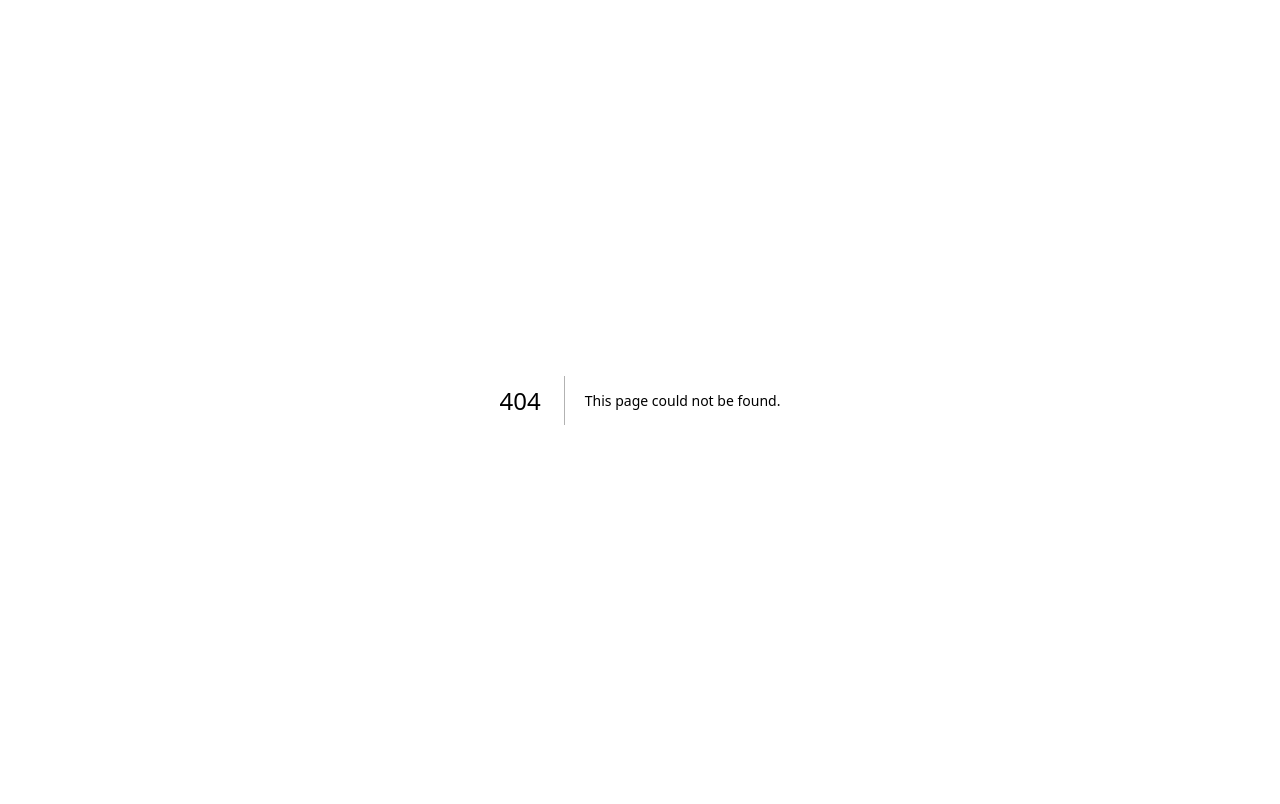
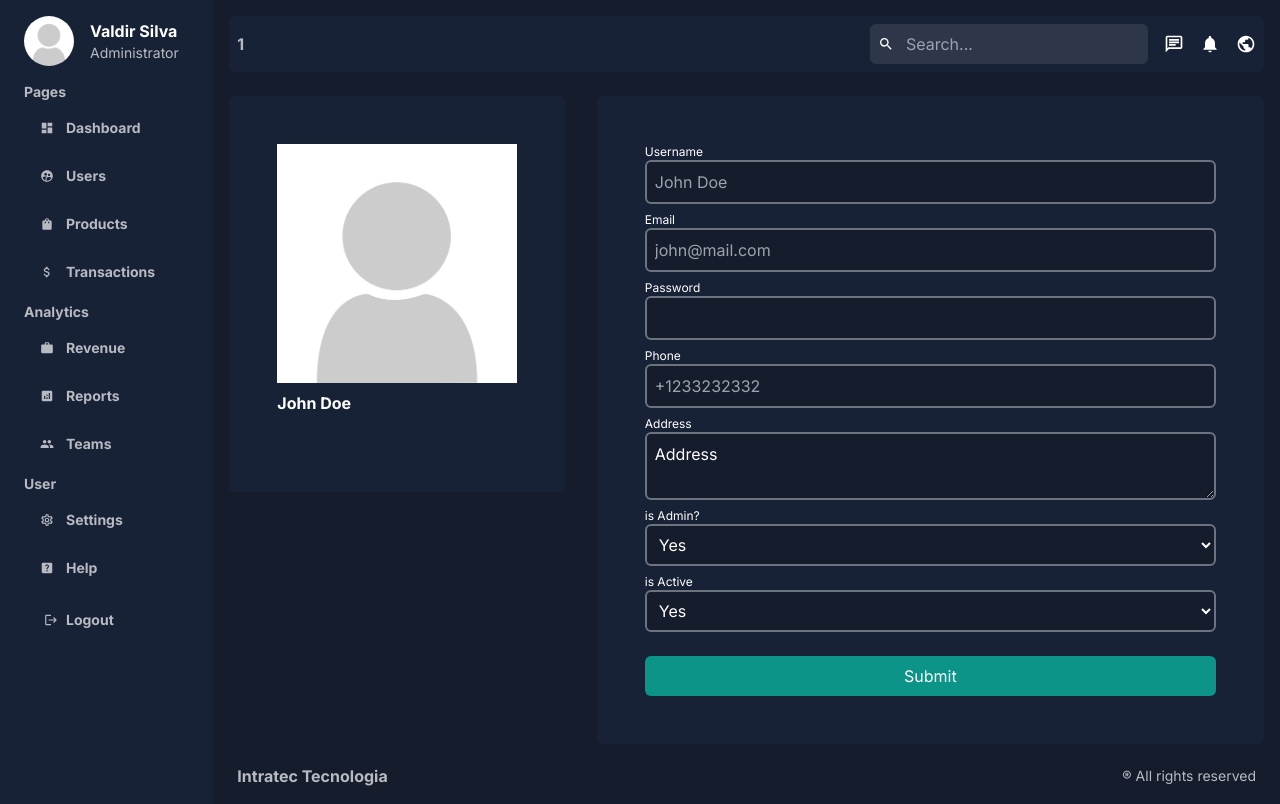
Before and after one commit to valdir-ti/admin, a Next.js app: page /dashboard/users/1 in a window 1280 px wide. Before the commit this address had no page. Built offline with nearby package versions, Linux system fonts and the light colour scheme.

Commit message:
feat: single user and product page

```diff
--- /dev/null
+++ b/src/app/dashboard/products/[id]/page.tsx
@@ -0,0 +1,45 @@
+import Image from "next/image";
+
+export default function EditProduct() {
+  return (
+    <div className="flex gap-8">
+        <div className="w-2/6 p-12 bg-[--bgSoft] rounded-md mt-6 h-max">
+            <div className="w-[100%] h-[300px] font-bold">
+                <Image alt="" src="/noproduct.jpg" width={300} height={180}/>
+                <h4 className="mt-2 text-[textSoft]">Iphone</h4>
+            </div>
+        </div>
+        <div className="w-4/6 p-12 bg-[--bgSoft] rounded-md mt-6">
+            <form className="flex flex-col">
+
+                <label htmlFor="name" className="text-xs">Name</label>
+                <input type="text" name="name" id='name' placeholder="Name" className="p-2 border-[2px] border-gray-500 rounded-md bg-[--bg] text-[--text] mb-2"/>
+
+                <label htmlFor="price" className="text-xs">Price</label>
+                <input type="number" id='price' name="price" placeholder="price" className="p-2 border-[2px] border-gray-500 rounded-md bg-[--bg] text-[--text] mb-2"/>
+
+                <label htmlFor="stock" className="text-xs">Stock</label>
+                <input type="number" id='stock' name="stock" placeholder="32" className="p-2 border-[2px] border-gray-500 rounded-md bg-[--bg] text-[--text] mb-2"/>
+
+                <label htmlFor="size" className="text-xs">Size</label>
+                <input type="number" name="size" id="size" placeholder="12" className="p-2 border-[2px] border-gray-500 rounded-md bg-[--bg] text-[--text] mb-2"/>
+
+                <label htmlFor="description" className="text-xs">Description</label>
+                <textarea name="description" id="description" cols={30} rows={2} className="p-2 border-[2px] border-gray-500 rounded-md bg-[--bg] text-[--text] mb-2">
+                    Description
+                </textarea>
+
+                <label htmlFor="category" className="text-xs">Category</label>
+                <select name="category" id="category" className="p-2 border-[2px] border-gray-500 rounded-md bg-[--bg] text-[--text] mb-2">
+                    <option value='kitchen'>kitchen</option>
+                    <option value='phone'>phone</option>
+                    <option value='computer'>computer</option>
+                </select>
+
+                <button className="w-full p-2 bg-teal-600 text-[--text] mt-4 rounded-md border-0">Submit</button>
+
+            </form>
+        </div>
+    </div>
+  )
+}
--- a/src/app/dashboard/products/page.tsx
+++ b/src/app/dashboard/products/page.tsx
@@ -47,16 +47,16 @@ export default function Home() {
             <td>36</td>
             <td>
               <div className="gap-2 flex">
-                <Link href="/">
+                <Link href="/dashboard/products/hashtesteproduto">
                   <button
-                    className="p-1 min-w-[60px] text-[--text] border-0 cursor-pointer bg-teal-600 rounded-md"
+                    className="p-1 text-[--text] border-0 cursor-pointer bg-teal-600 rounded-md min-w-[80px]"
                   >
                     View
                   </button>
                 </Link>
                 <Link href="/">
                   <button
-                    className="p-1 min-w-[60px] text-[--text] border-0 cursor-pointer bg-red-600 rounded-md"
+                    className="p-1 text-[--text] border-0 cursor-pointer bg-red-600 rounded-md min-w-[80px]"
                   >
                     Delete
                   </button>
--- /dev/null
+++ b/src/app/dashboard/users/[id]/page.tsx
@@ -0,0 +1,48 @@
+import Image from "next/image";
+
+export default function EditUser() {
+  return (
+    <div className="flex gap-8">
+        <div className="w-2/6 p-12 bg-[--bgSoft] rounded-md mt-6 h-max">
+            <div className="w-[100%] h-[300px] font-bold">
+                <Image alt="" src="/noavatar.png" width={300} height={180}/>
+                <h4 className="mt-2 text-[textSoft]">John Doe</h4>
+            </div>
+        </div>
+        <div className="w-4/6 p-12 bg-[--bgSoft] rounded-md mt-6">
+            <form className="flex flex-col">
+                <label htmlFor="username" className="text-xs">Username</label>
+                <input type="text" name="username" id="username" placeholder="John Doe" className="p-2 border-[2px] border-gray-500 rounded-md bg-[--bg] text-[--text] mb-2"/>
+
+                <label htmlFor="email" className="text-xs">Email</label>
+                <input type="email" id="email" name="email" placeholder="john@mail.com" className="p-2 border-[2px] border-gray-500 rounded-md bg-[--bg] text-[--text] mb-2"/>
+
+                <label htmlFor="password" className="text-xs">Password</label>
+                <input type="password" name="password" id="password" className="p-2 border-[2px] border-gray-500 rounded-md bg-[--bg] text-[--text] mb-2"/>
+
+                <label htmlFor="phone" className="text-xs">Phone</label>
+                <input type="text" name="phone" id="phone" placeholder="+1233232332" className="p-2 border-[2px] border-gray-500 rounded-md bg-[--bg] text-[--text] mb-2"/>
+
+                <label htmlFor="address" className="text-xs">Address</label>
+                <textarea name="address" id="address" cols={30} rows={2} className="p-2 border-[2px] border-gray-500 rounded-md bg-[--bg] text-[--text] mb-2">
+                    Address
+                </textarea>
+
+                <label htmlFor="isAdmin" className="text-xs">is Admin?</label>
+                <select name="isAdmin" id="isAdmin" className="p-2 border-[2px] border-gray-500 rounded-md bg-[--bg] text-[--text] mb-2">
+                    <option value={true}>Yes</option>
+                    <option value={false}>Noe</option>
+                </select>
+
+                <label htmlFor="isActive" className="text-xs">is Active</label>
+                <select name="isActive" id="isActive" className="p-2 border-[2px] border-gray-500 rounded-md bg-[--bg] text-[--text] mb-2">
+                    <option value={true}>Yes</option>
+                    <option value={false}>Noe</option>
+                </select>
+
+                <button className="w-full p-2 bg-teal-600 text-[--text] mt-4 rounded-md border-0">Submit</button>
+            </form>
+        </div>
+    </div>
+  )
+}
--- a/src/app/dashboard/users/page.tsx
+++ b/src/app/dashboard/users/page.tsx
@@ -47,16 +47,16 @@ export default function Home() {
             <td>Active</td>
             <td>
               <div className="gap-2 flex">
-                <Link href="/">
+                <Link href="/dashboard/users/hashteste">
                   <button
-                    className="p-1 text-[--text] border-0 cursor-pointer bg-teal-600 rounded-md"
+                    className="p-1 text-[--text] border-0 cursor-pointer bg-teal-600 rounded-md min-w-[80px]"
                   >
                     View
                   </button>
                 </Link>
                 <Link href="/">
                   <button
-                    className="p-1 text-[--text] border-0 cursor-pointer bg-red-600 rounded-md"
+                    className="p-1 text-[--text] border-0 cursor-pointer bg-red-600 rounded-md min-w-[80px]"
                   >
                     Delete
                   </button>
@@ -66,7 +66,7 @@ export default function Home() {
           </tr>
         </tbody>
       </table>
-      <Pagination disabled={true}/>
+      <Pagination disabled={true} />
     </div>
   )
 }
```
